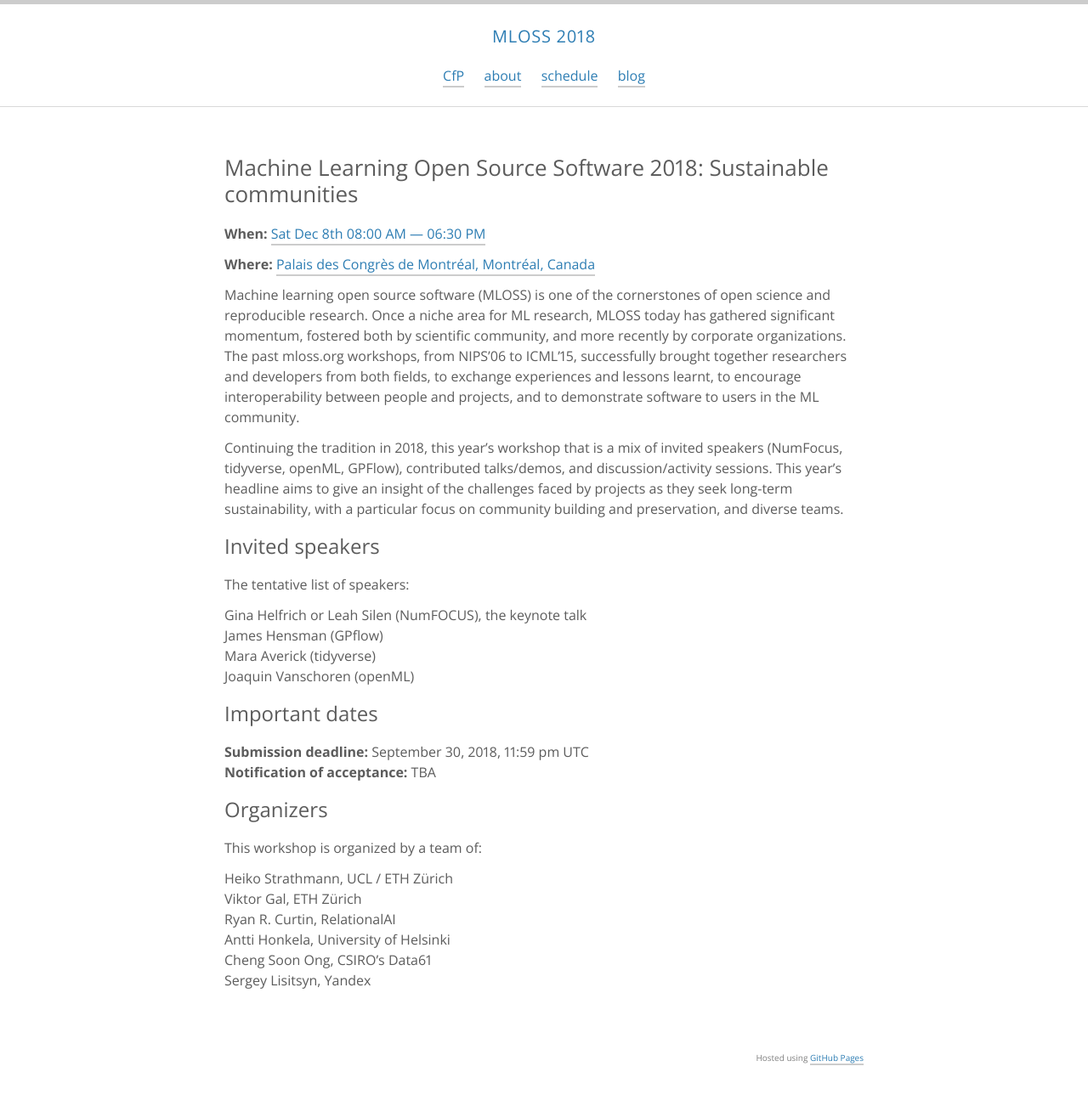
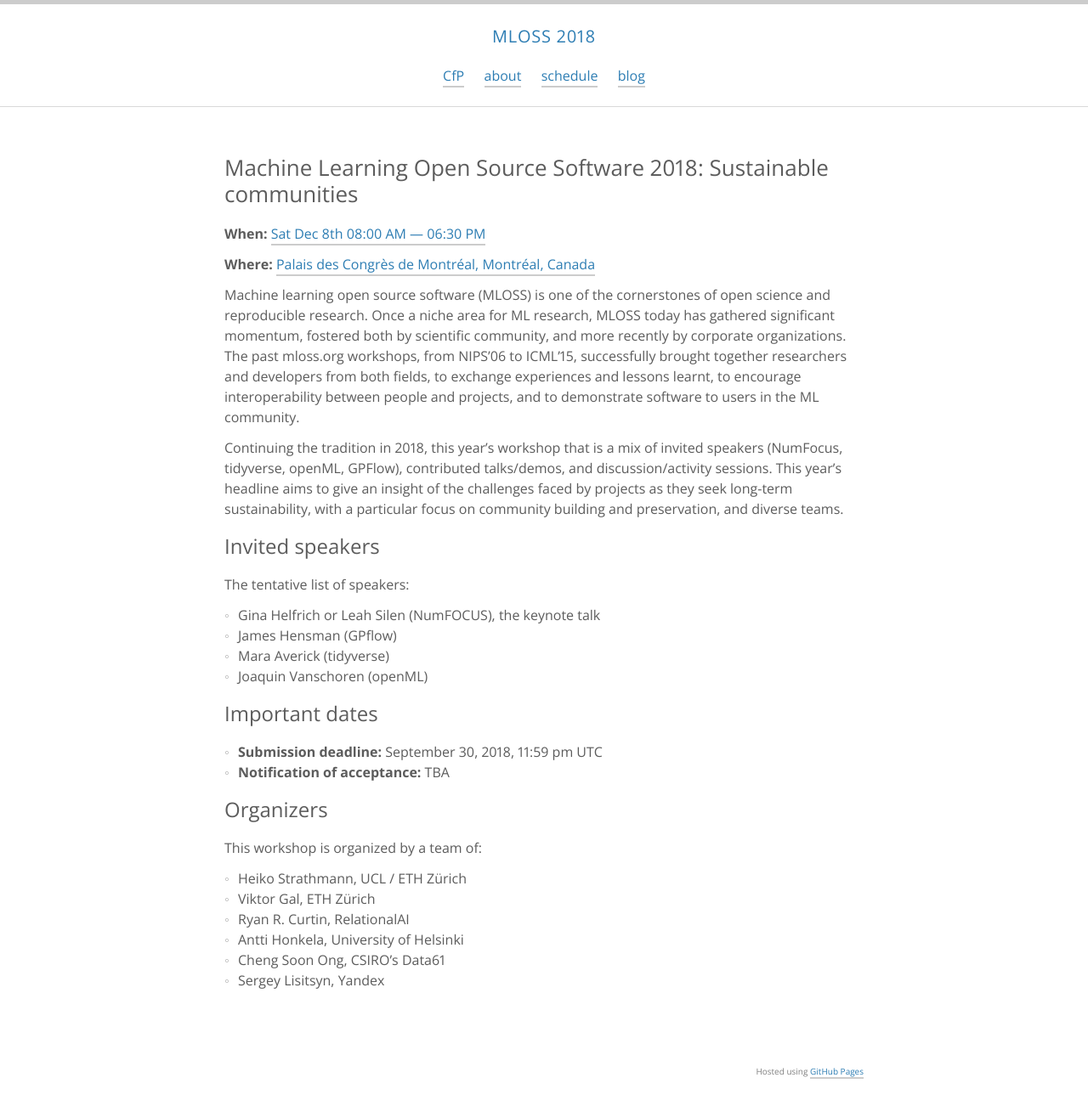
Before and after one commit to nips-2018-oss/nips-2018-oss.github.io, a Jekyll site: the page built from index.html, in a window 1280 px wide. Shown: the whole page at 85% size. Built offline with Jekyll 4.4.1, drawn with Linux system fonts in a browser that asks for light colours; the list of posts is cut into pages by our own code.

Commit message:
Update appearance

```diff
--- a/index.html
+++ b/index.html
@@ -4,7 +4,7 @@
 ---
 
 <section class="intro">
-  <div class="container">
+  <div class="page container">
     {% capture description_include %}{% include description.md %}{% endcapture %}
     {{ description_include | markdownify }}
   </div>
```
